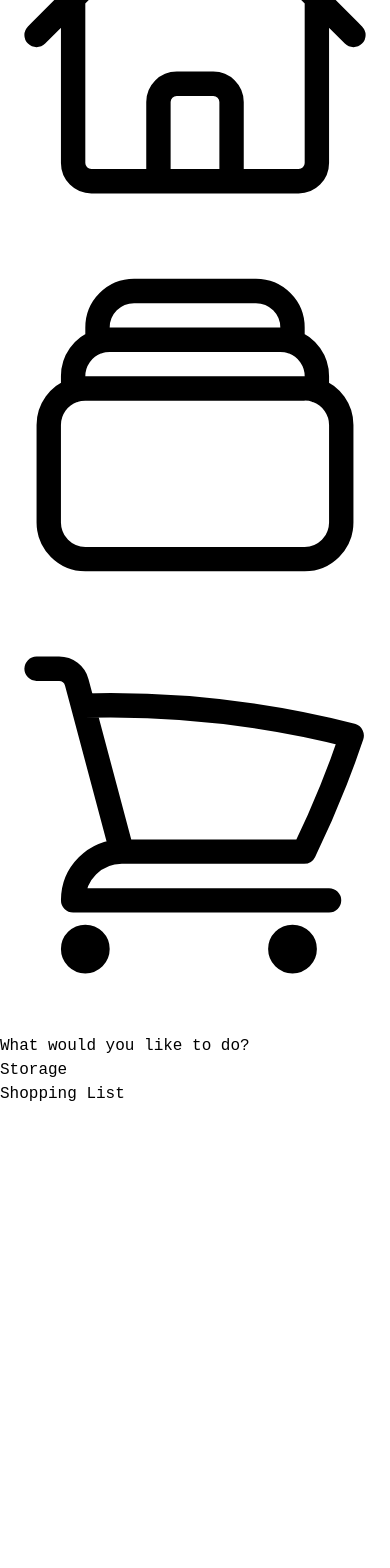
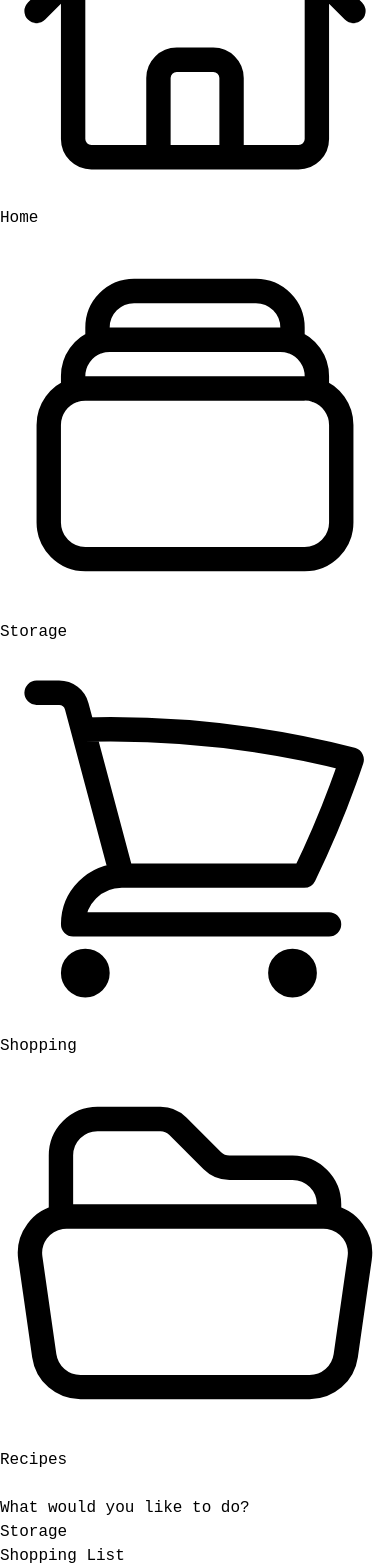
Before and after one commit to jashment/home-storage, a React (Vite) app: page / in a window 390 px wide. Shown: the part 232-1800 px from the top of the page. Before the commit the page ends 1338 px from the top, so only its background shows below. Built offline with nearby package versions, Linux system fonts and the light colour scheme.

Commit message:
Correct header and add Recipes

```diff
--- a/src/App.tsx
+++ b/src/App.tsx
@@ -32,11 +32,20 @@
   return (
     <TWAppContainer>
       <TWHeader>
+
         <TWDrawerButton onClick={() => setDrawerIsOpen(!drawerIsOpen)}>
-          <svg xmlns="http://www.w3.org/2000/svg" fill="none" viewBox="0 0 24 24" strokeWidth={1.5} stroke="currentColor" className="w-6 h-6">
-            <path strokeLinecap="round" strokeLinejoin="round" d="M3.75 6.75h16.5M3.75 12h16.5m-16.5 5.25h16.5" />
-          </svg>
+          {drawerIsOpen ?
+            <svg xmlns="http://www.w3.org/2000/svg" fill="none" viewBox="0 0 24 24" strokeWidth={1.5} stroke="currentColor" className="w-6 h-6">
+              <path strokeLinecap="round" strokeLinejoin="round" d="M6 18 18 6M6 6l12 12" />
+            </svg>
+          :
+            <svg xmlns="http://www.w3.org/2000/svg" fill="none" viewBox="0 0 24 24" strokeWidth={1.5} stroke="currentColor" className="w-6 h-6">
+              <path strokeLinecap="round" strokeLinejoin="round" d="M3.75 6.75h16.5M3.75 12h16.5m-16.5 5.25h16.5" />
+            </svg>
+          }
         </TWDrawerButton>
+
+
         <TWHeaderText>
           {headerText}
         </TWHeaderText>
@@ -62,7 +71,9 @@
 const TWHeader = tw.div`
   border-b
   border-black
+  bg-lime-500
   py-5
+  z-10
 `
 
 const TWHeaderText = tw.h1`
@@ -74,6 +85,7 @@
   invisible
   md:visible
   absolute
+  pl-5
 `
 
 const TWDrawerContainer = tw.div`
--- a/src/components/Drawer/Drawer.tsx
+++ b/src/components/Drawer/Drawer.tsx
@@ -7,7 +7,7 @@
     setDrawerIsOpen: Dispatch<SetStateAction<boolean>>
 }
 
-const Drawer = ({ drawerIsOpen, setDrawerIsOpen }: DrawerTypes) => {
+const Drawer = ({ drawerIsOpen }: DrawerTypes) => {
     const TWDrawer = tw.div`
         bg-white
         flex
@@ -29,6 +29,7 @@
         md:flex-col
         md:items-center
 
+
         transition-transform
         transform
         duration-1000
@@ -39,28 +40,40 @@
 
     return (
         <TWDrawer>
-            <TWCloseButton onClick={() => setDrawerIsOpen(!drawerIsOpen)}>
-                <svg xmlns="http://www.w3.org/2000/svg" fill="none" viewBox="0 0 24 24" strokeWidth={1.5} stroke="currentColor" className="w-6 h-6">
-                    <path strokeLinecap="round" strokeLinejoin="round" d="M6 18 18 6M6 6l12 12" />
-                </svg>
-            </TWCloseButton>
             <Link to='/' className={`${location.pathname === '/' ? 'hidden' : 'block'}`}>
+                <TWButtonSpan>
                     <svg xmlns="http://www.w3.org/2000/svg" fill="none" viewBox="0 0 24 24" strokeWidth={1.5} stroke="currentColor" className="w-6 h-6">
                         <path strokeLinecap="round" strokeLinejoin="round" d="m2.25 12 8.954-8.955c.44-.439 1.152-.439 1.591 0L21.75 12M4.5 9.75v10.125c0 .621.504 1.125 1.125 1.125H9.75v-4.875c0-.621.504-1.125 1.125-1.125h2.25c.621 0 1.125.504 1.125 1.125V21h4.125c.621 0 1.125-.504 1.125-1.125V9.75M8.25 21h8.25" />
                     </svg>
-
+                    <p>Home</p>
+                </TWButtonSpan>
             </Link>
             <Link to='/storage' className={`${location.pathname === '/storage' ? 'hidden' : 'block'}`}>
+                <TWButtonSpan>
                     <svg xmlns="http://www.w3.org/2000/svg" fill="none" viewBox="0 0 24 24" strokeWidth={1.5} stroke="currentColor" className="w-6 h-6">
                         <path strokeLinecap="round" strokeLinejoin="round" d="M6 6.878V6a2.25 2.25 0 0 1 2.25-2.25h7.5A2.25 2.25 0 0 1 18 6v.878m-12 0c.235-.083.487-.128.75-.128h10.5c.263 0 .515.045.75.128m-12 0A2.25 2.25 0 0 0 4.5 9v.878m13.5-3A2.25 2.25 0 0 1 19.5 9v.878m0 0a2.246 2.246 0 0 0-.75-.128H5.25c-.263 0-.515.045-.75.128m15 0A2.25 2.25 0 0 1 21 12v6a2.25 2.25 0 0 1-2.25 2.25H5.25A2.25 2.25 0 0 1 3 18v-6c0-.98.626-1.813 1.5-2.122" />
                     </svg>
-
+                    <p>Storage</p>
+                </TWButtonSpan>
             </Link>
             <Link to='/shopping' className={`${location.pathname === '/shopping' ? 'hidden' : 'block'}`}>
+                <TWButtonSpan>
                     <svg xmlns="http://www.w3.org/2000/svg" fill="none" viewBox="0 0 24 24" strokeWidth={1.5} stroke="currentColor" className="w-6 h-6">
                         <path strokeLinecap="round" strokeLinejoin="round" d="M2.25 3h1.386c.51 0 .955.343 1.087.835l.383 1.437M7.5 14.25a3 3 0 0 0-3 3h15.75m-12.75-3h11.218c1.121-2.3 2.1-4.684 2.924-7.138a60.114 60.114 0 0 0-16.536-1.84M7.5 14.25 5.106 5.272M6 20.25a.75.75 0 1 1-1.5 0 .75.75 0 0 1 1.5 0Zm12.75 0a.75.75 0 1 1-1.5 0 .75.75 0 0 1 1.5 0Z" />
                     </svg>
+                    <p>Shopping</p>
+                </TWButtonSpan>
             </Link>
+
+            <Link to='/recipes'>
+                <TWButtonSpan>
+                    <svg xmlns="http://www.w3.org/2000/svg" fill="none" viewBox="0 0 24 24" strokeWidth={1.5} stroke="currentColor" className="w-6 h-6">
+                        <path strokeLinecap="round" strokeLinejoin="round" d="M3.75 9.776c.112-.017.227-.026.344-.026h15.812c.117 0 .232.009.344.026m-16.5 0a2.25 2.25 0 0 0-1.883 2.542l.857 6a2.25 2.25 0 0 0 2.227 1.932H19.05a2.25 2.25 0 0 0 2.227-1.932l.857-6a2.25 2.25 0 0 0-1.883-2.542m-16.5 0V6A2.25 2.25 0 0 1 6 3.75h3.879a1.5 1.5 0 0 1 1.06.44l2.122 2.12a1.5 1.5 0 0 0 1.06.44H18A2.25 2.25 0 0 1 20.25 9v.776" />
+                    </svg>
+                    <p>Recipes</p>
+                </TWButtonSpan>
+            </Link>
+
 
             <button>
                 <svg xmlns="http://www.w3.org/2000/svg" fill="none" viewBox="0 0 24 24" strokeWidth={1.5} stroke="currentColor" className="w-6 h-6">
@@ -71,9 +84,12 @@
     )
 }
 
-const TWCloseButton = tw.button`
-    hidden
-    md:block
+const TWButtonSpan = tw.span`
+    flex
+    flex-col
+    items-center
 `
 
+
+
 export default Drawer
```
Lines whose indentation alone changed are shown as unchanged.
